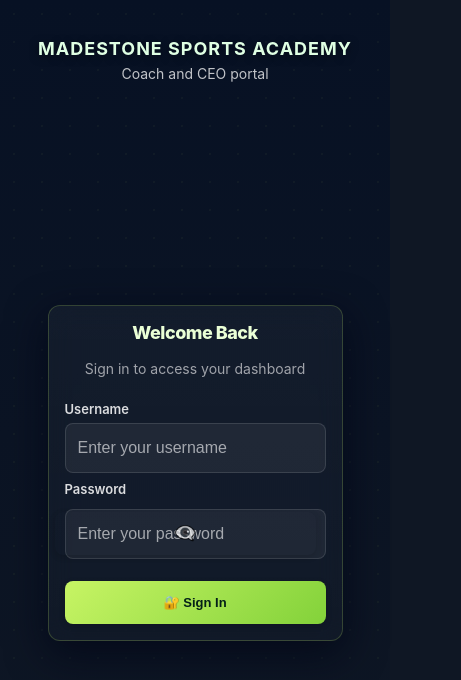
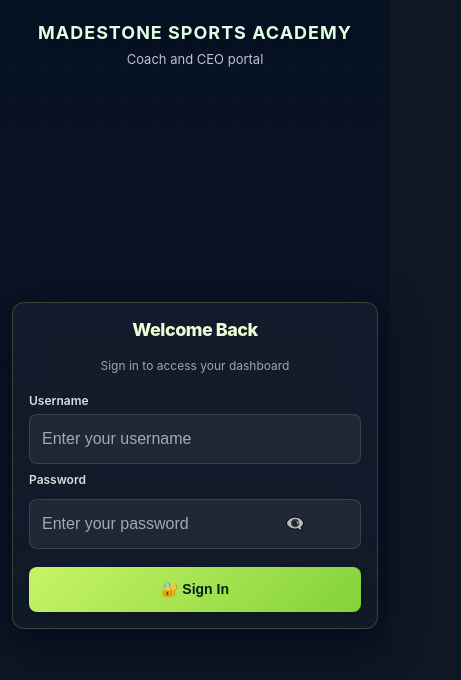
Before and after one commit to EmmanuScript/Madestone-Frontend, a React (Create React App) app: page / in a window 390 px wide. Shown: the top 680 px of the page, 461 px wide, since content can reach past the window. Built offline with nearby package versions, Linux system fonts and the light colour scheme; no server answers.

Commit message:
responsive

```diff
--- a/src/components/MarkAttendance.js
+++ b/src/components/MarkAttendance.js
@@ -10,11 +10,23 @@ export default function MarkAttendance({ token, userId, onStudentClick }) {
   const [attendanceStatus, setAttendanceStatus] = useState({});
   const [submitting, setSubmitting] = useState(false);
   const [isCEO, setIsCEO] = useState(false);
+  const [userRole, setUserRole] = useState("");
   const { success, error: showError } = useToastContext();
 
   const [editingPayment, setEditingPayment] = useState(null);
   const [paymentAmount, setPaymentAmount] = useState("");
   const [paymentSubmitting, setPaymentSubmitting] = useState(false);
+
+  // Check if user can manage payments (CEO or Admin only)
+  const canManagePayments =
+    userRole?.toUpperCase() === "CEO" || userRole?.toUpperCase() === "ADMIN";
+
+  console.log(
+    "MarkAttendance - userRole:",
+    userRole,
+    "canManagePayments:",
+    canManagePayments
+  );
 
   useEffect(() => {
     fetchUserAndStudents();
@@ -44,14 +56,18 @@ export default function MarkAttendance({ token, userId, onStudentClick }) {
         if (ures.ok) {
           const u = await ures.json();
 
-          // Check if user is CEO
-          if (u.role === "CEO") {
+          // Store user role
+          setUserRole(u.role || "");
+          console.log("MarkAttendance - User role:", u.role);
+
+          // Check if user is CEO or Admin
+          if (u.role === "CEO" || u.role === "Admin") {
             setIsCEO(true);
             await fetchAllCenters();
             return;
           }
 
-          // For non-CEO users, use their assigned center
+          // For non-CEO/Admin users, use their assigned center
           const cid = u.center && u.center.id;
           if (cid) {
             setCenterId(cid);
@@ -91,7 +107,15 @@ export default function MarkAttendance({ token, userId, onStudentClick }) {
       const all = await res.json();
       // Filter out inactive students
       const activeStudents = all.filter((student) => student.active !== false);
-      setStudents(activeStudents);
+
+      // Sort students by age (youngest first)
+      const sortedStudents = activeStudents.sort((a, b) => {
+        const ageA = parseInt(a.age) || 0;
+        const ageB = parseInt(b.age) || 0;
+        return ageA - ageB;
+      });
+
+      setStudents(sortedStudents);
     } catch (e) {
       console.error("Failed to fetch students for center", e);
       setStudents([]);
@@ -253,8 +277,8 @@ export default function MarkAttendance({ token, userId, onStudentClick }) {
             <th>Name</th>
             <th>Age</th>
             <th>Category</th>
-            <th>Paid</th>
-            <th>Due</th>
+            {canManagePayments && <th>Paid</th>}
+            {canManagePayments && <th>Due</th>}
             <th>Actions</th>
           </tr>
         </thead>
@@ -292,6 +316,7 @@ export default function MarkAttendance({ token, userId, onStudentClick }) {
                 </td>
                 <td>{s.age}</td>
                 <td>{s.category}</td>
+                {canManagePayments && (
                   <td>
                     {isEditingThisPayment ? (
                       <div
@@ -335,7 +360,9 @@ export default function MarkAttendance({ token, userId, onStudentClick }) {
                             background: "#2a7",
                             border: "none",
                             color: "#fff",
-                          cursor: paymentSubmitting ? "not-allowed" : "pointer",
+                            cursor: paymentSubmitting
+                              ? "not-allowed"
+                              : "pointer",
                             opacity: paymentSubmitting ? 0.6 : 1,
                             borderRadius: "4px",
                           }}
@@ -370,7 +397,8 @@ export default function MarkAttendance({ token, userId, onStudentClick }) {
                       </span>
                     )}
                   </td>
-                <td>{s.amountDue}</td>
+                )}
+                {canManagePayments && <td>{s.amountDue}</td>}
                 <td>
                   <button
                     onClick={() => toggleAttendance(s.id)}
--- a/src/components/PasswordInput.js
+++ b/src/components/PasswordInput.js
@@ -11,14 +11,7 @@ export default function PasswordInput({
   const [showPassword, setShowPassword] = useState(false);
 
   return (
-    <div
-      style={{
-        display: "flex",
-        alignItems: "center",
-        position: "relative",
-        width: "100%",
-      }}
-    >
+    <div className="password-input-wrapper">
       <input
         type={showPassword ? "text" : "password"}
         value={value}
@@ -26,34 +19,13 @@ export default function PasswordInput({
         placeholder={placeholder}
         name={name}
         id={id}
-        style={{
-          paddingRight: "40px",
-          ...style,
-        }}
+        className="password-input-field"
+        style={style}
       />
       <button
         type="button"
+        className="password-toggle-btn"
         onClick={() => setShowPassword(!showPassword)}
-        style={{
-          position: "absolute",
-          right: "10px",
-          background: "none",
-          border: "none",
-          color: "rgba(255, 255, 255, 0.7)",
-          cursor: "pointer",
-          fontSize: "18px",
-          padding: "8px",
-          display: "flex",
-          alignItems: "center",
-          justifyContent: "center",
-          transition: "color 0.2s ease",
-        }}
-        onMouseEnter={(e) => {
-          e.target.style.color = "rgba(199, 244, 100, 0.9)";
-        }}
-        onMouseLeave={(e) => {
-          e.target.style.color = "rgba(255, 255, 255, 0.7)";
-        }}
         title={showPassword ? "Hide password" : "Show password"}
       >
         {showPassword ? "👁️" : "👁️‍🗨️"}
--- a/src/pages/Login.js
+++ b/src/pages/Login.js
@@ -44,19 +44,11 @@ export default function Login({ onLogin }) {
       <div className="login-center">
         <div className="card login-card">
           <h2 className="login-title">Welcome Back</h2>
-          <p
-            style={{
-              textAlign: "center",
-              color: "rgba(255,255,255,0.6)",
-              fontSize: "14px",
-              marginBottom: "24px",
-            }}
-          >
-            Sign in to access your dashboard
-          </p>
-          <form onSubmit={submit}>
+          <p className="login-subtitle">Sign in to access your dashboard</p>
+          <form className="login-form" onSubmit={submit}>
             <label htmlFor="username">Username</label>
             <input
+              className="login-input"
               placeholder="Enter your username"
               id="username"
               value={username}
@@ -73,22 +65,10 @@ export default function Login({ onLogin }) {
               id="password"
               name="password"
             />
-            <button
-              type="submit"
-              disabled={loading}
-              style={{ marginTop: "16px", width: "100%" }}
-            >
+            <button className="login-button" type="submit" disabled={loading}>
               {loading ? (
                 <>
-                  <span
-                    className="loading-spinner"
-                    style={{
-                      width: 16,
-                      height: 16,
-                      borderWidth: 2,
-                      marginRight: 8,
-                    }}
-                  ></span>
+                  <span className="login-spinner"></span>
                   Signing in...
                 </>
               ) : (
@@ -96,14 +76,7 @@ export default function Login({ onLogin }) {
               )}
             </button>
           </form>
-          {error && (
-            <div
-              className="error"
-              style={{ marginTop: "16px", textAlign: "center" }}
-            >
-              ❌ {error}
-            </div>
-          )}
+          {error && <div className="login-error">❌ {error}</div>}
         </div>
       </div>
     </div>
--- a/src/styles.css
+++ b/src/styles.css
@@ -461,6 +461,281 @@ a:focus-visible {
   margin-top: 8px;
   margin-bottom: 6px;
   font-weight: 600;
+}
+
+/* Password Input Component Styles */
+.password-input-wrapper {
+  display: flex;
+  align-items: center;
+  position: relative;
+  width: 100%;
+}
+
+.password-input-field {
+  padding-right: 48px !important;
+  width: 100%;
+}
+
+.password-toggle-btn {
+  position: absolute;
+  right: 10px;
+  top: 50%;
+  transform: translateY(-50%);
+  background: none !important;
+  border: none !important;
+  color: rgba(255, 255, 255, 0.7);
+  cursor: pointer;
+  font-size: 18px;
+  padding: 8px !important;
+  display: flex;
+  align-items: center;
+  justify-content: center;
+  transition: color 0.2s ease;
+  min-height: auto !important;
+  height: auto !important;
+  box-shadow: none !important;
+  min-width: auto;
+  line-height: 1;
+}
+
+.password-toggle-btn:hover:not(:disabled) {
+  color: rgba(199, 244, 100, 0.9);
+  transform: translateY(-50%);
+  box-shadow: none !important;
+}
+
+.password-toggle-btn:active:not(:disabled) {
+  transform: translateY(-50%);
+}
+
+.password-toggle-btn:focus {
+  outline: 2px solid rgba(199, 244, 100, 0.5);
+  outline-offset: 2px;
+}
+
+/* Mobile responsive styles for password input */
+@media (max-width: 768px) {
+  .password-input-field {
+    padding-right: 46px !important;
+  }
+
+  .password-toggle-btn {
+    right: 10px;
+    font-size: 16px;
+    padding: 6px !important;
+  }
+}
+
+@media (max-width: 480px) {
+  .password-input-field {
+    padding-right: 44px !important;
+  }
+
+  .password-toggle-btn {
+    right: -100px;
+    font-size: 16px;
+    padding: 6px !important;
+  }
+}
+
+/* Login form specific styles */
+.login-subtitle {
+  text-align: center;
+  color: rgba(255, 255, 255, 0.6);
+  font-size: 14px;
+  margin-bottom: 24px;
+  line-height: 1.5;
+}
+
+.login-form {
+  width: 100%;
+}
+
+.login-input {
+  width: 100%;
+}
+
+.login-button {
+  margin-top: 16px;
+  width: 100%;
+}
+
+.login-spinner {
+  display: inline-block;
+  width: 16px;
+  height: 16px;
+  border: 2px solid rgba(255, 255, 255, 0.3);
+  border-radius: 50%;
+  border-top-color: rgba(4, 32, 24, 0.8);
+  animation: spinner 0.6s linear infinite;
+  margin-right: 8px;
+}
+
+@keyframes spinner {
+  to {
+    transform: rotate(360deg);
+  }
+}
+
+.login-error {
+  margin-top: 16px;
+  text-align: center;
+  color: var(--danger);
+  font-size: 13px;
+  font-weight: 500;
+}
+
+/* Mobile responsive styles for login page */
+@media (max-width: 768px) {
+  body {
+    padding: 16px;
+  }
+
+  .login-container {
+    min-height: 100vh;
+  }
+
+  .site-header {
+    margin: 10px 0 8px 0;
+  }
+
+  .site-header h1 {
+    font-size: 24px;
+    margin: 0 0 8px 0;
+  }
+
+  .site-header p {
+    font-size: 14px;
+  }
+
+  .card {
+    min-width: unset;
+    max-width: 100%;
+    padding: 24px;
+    width: 100%;
+  }
+
+  .login-card {
+    max-width: 100%;
+    padding: 24px 20px;
+  }
+
+  .login-title {
+    font-size: 20px;
+    margin-bottom: 16px;
+  }
+
+  .login-subtitle {
+    font-size: 13px;
+    margin-bottom: 20px;
+  }
+
+  .login-card label {
+    font-size: 12px;
+  }
+
+  input,
+  select,
+  textarea {
+    padding: 10px 12px;
+    font-size: 16px; /* Prevents zoom on iOS */
+    min-height: 42px;
+  }
+
+  button {
+    padding: 12px 16px;
+    font-size: 14px;
+    min-height: 42px;
+  }
+
+  .login-button {
+    margin-top: 14px;
+    padding: 12px 16px;
+    font-size: 15px;
+  }
+
+  .login-error {
+    margin-top: 14px;
+    font-size: 12px;
+  }
+}
+
+@media (max-width: 480px) {
+  body {
+    padding: 12px;
+  }
+
+  .site-header h1 {
+    font-size: 20px;
+  }
+
+  .site-header p {
+    font-size: 13px;
+  }
+
+  .login-card {
+    padding: 20px 16px;
+  }
+
+  .login-title {
+    font-size: 18px;
+  }
+
+  .login-subtitle {
+    font-size: 12px;
+    margin-bottom: 18px;
+  }
+
+  .login-button {
+    margin-top: 12px;
+    font-size: 14px;
+  }
+
+  .login-spinner {
+    width: 14px;
+    height: 14px;
+    border-width: 2px;
+  }
+}
+
+/* Landscape orientation on mobile devices */
+@media (max-width: 768px) and (orientation: landscape) {
+  .login-container {
+    min-height: auto;
+  }
+
+  .site-header {
+    margin: 8px 0 4px 0;
+  }
+
+  .site-header h1 {
+    font-size: 20px;
+    margin-bottom: 4px;
+  }
+
+  .site-header p {
+    font-size: 12px;
+  }
+
+  .login-card {
+    padding: 16px;
+    max-width: 500px;
+  }
+
+  .login-title {
+    font-size: 18px;
+    margin-bottom: 12px;
+  }
+
+  .login-subtitle {
+    font-size: 12px;
+    margin-bottom: 12px;
+  }
+
+  .login-form label {
+    margin-top: 6px;
+    margin-bottom: 4px;
+  }
 }
 
 /* Admin list/grid helpers */
```
Also changed, not shown: src/pages/Coach.js (+0 -93 lines). Lines whose indentation alone changed are shown as unchanged.
